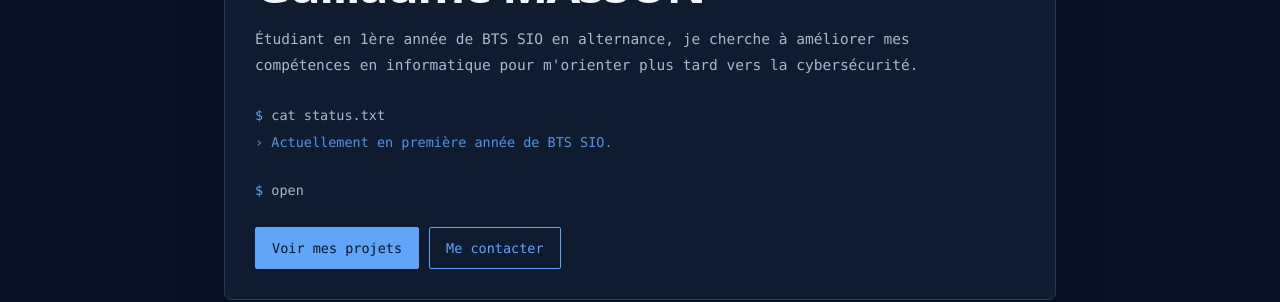
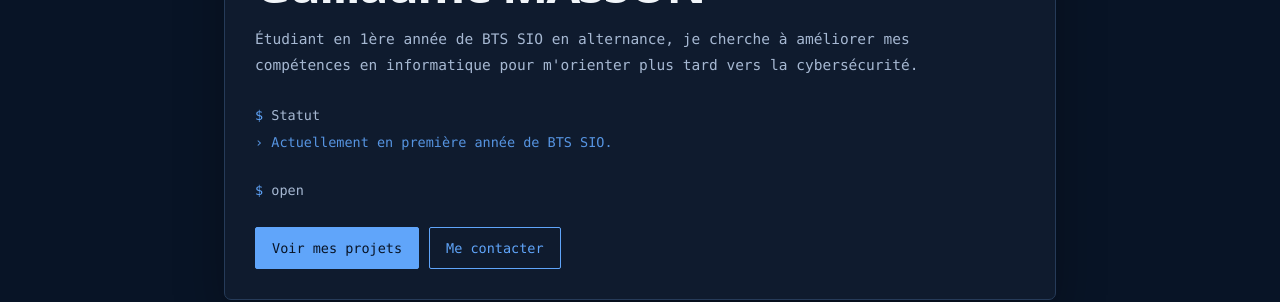
Before and after one commit to Noxioz/template_portfolio_bts, a Jekyll site: the page built from index.html, in a window 1280 px wide and 900 px high. Shown: the part 432-734 px from the top of the window. Built offline with Jekyll 4.4.1, drawn with Linux system fonts in a browser that asks for light colours.

Commit message:
Update status prompt text in index.html

```diff
--- a/index.html
+++ b/index.html
@@ -9,7 +9,7 @@ title: Accueil
       <div class="term-body">
         <p class="prompt">whoami</p><h1 id="intro-title">Guillaume MASSON</h1>
         <p class="tagline">Étudiant en 1ère année de BTS SIO en alternance, je cherche à améliorer mes compétences en informatique pour m'orienter plus tard vers la cybersécurité.</p>
-        <div class="block"><p class="prompt">cat status.txt</p><p class="out" id="status">Actuellement en première année de BTS SIO.</p></div>
+        <div class="block"><p class="prompt">Statut</p><p class="out" id="status">Actuellement en première année de BTS SIO.</p></div>
         <div class="block"><p class="prompt">open <span class="cursor" aria-hidden="true"></span></p></div>
         <div class="btns"><a class="btn solid" href="#projets">Voir mes projets</a><a class="btn" href="#contact">Me contacter</a></div>
       </div>
```
